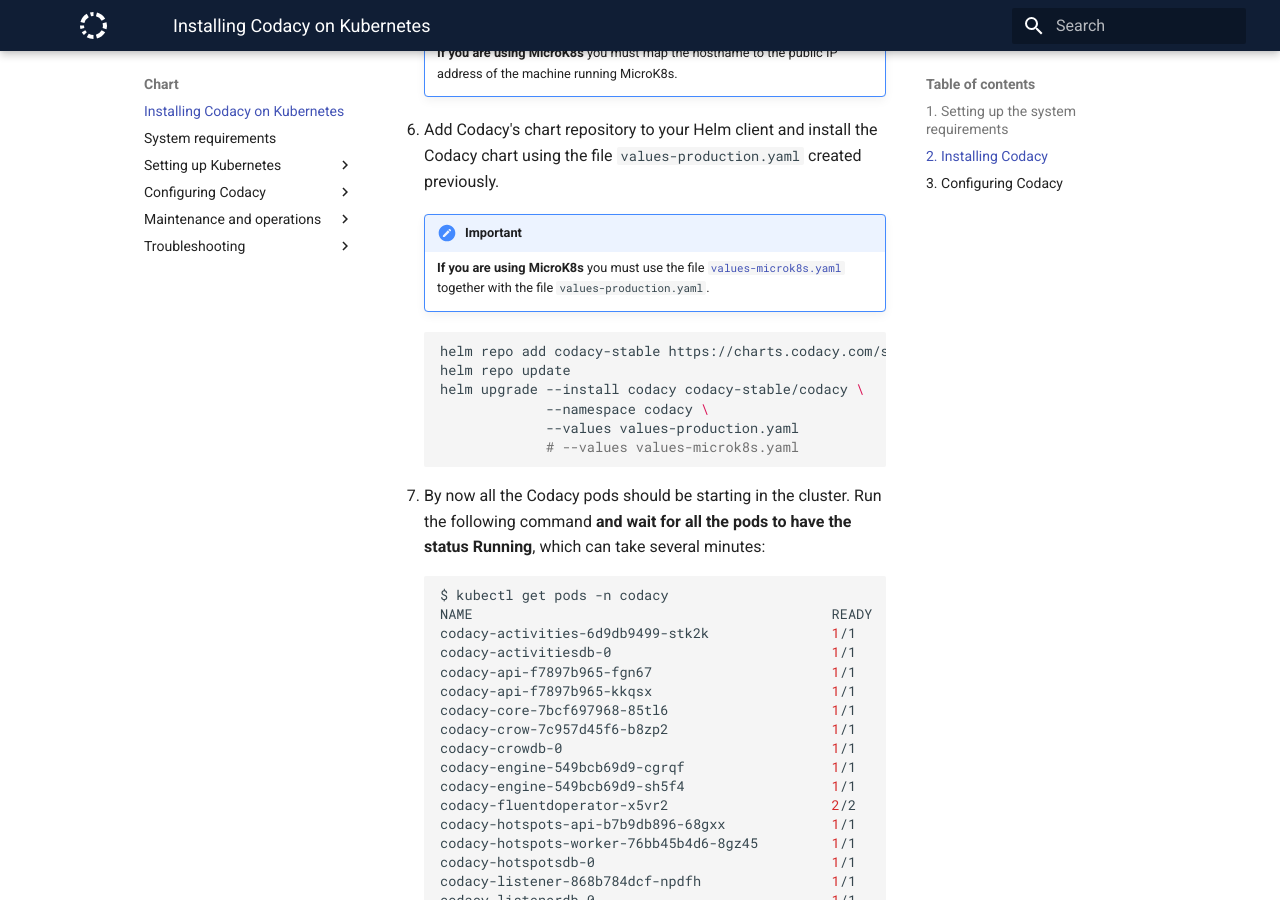
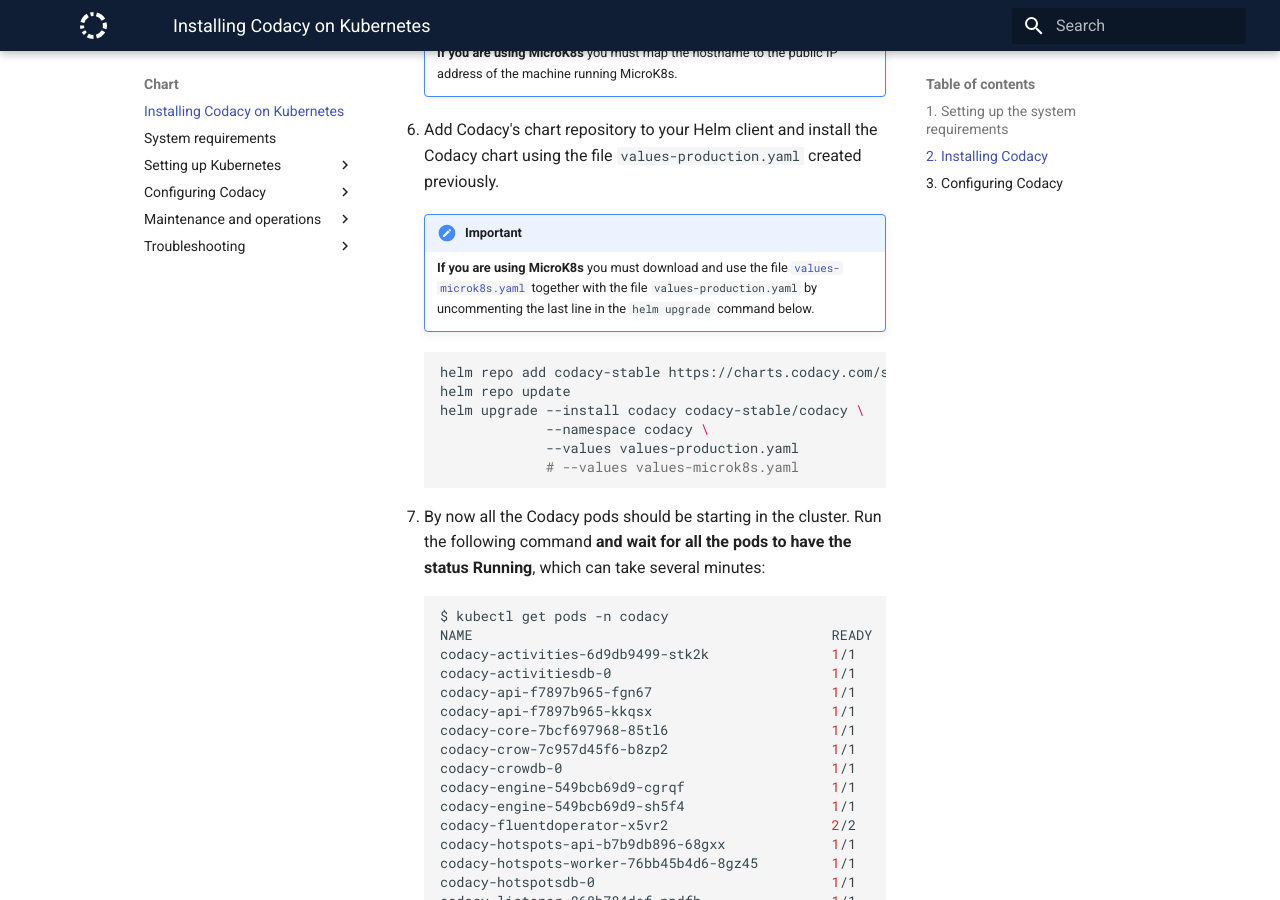
Before and after one commit to codacy/chart, an MkDocs documentation site: the page built from docs/index.md, in a window 1280 px wide and 900 px high, scrolled down 2093 px. Built offline with MkDocs 1.6.1 and Material for MkDocs 9.7.7, drawn with Linux system fonts in a browser that asks for light colours; comment, search, counter and statistics services are not loaded.

Commit message:
Clarify instructions on how to use the values-microk8s.yaml
Takes into account the feedback received from a customer.

````diff
--- a/docs/index.md
+++ b/docs/index.md
@@ -71,7 +71,7 @@
 6.  <span id="helm-upgrade">Add Codacy's chart repository to your Helm client and install the Codacy chart using the file `values-production.yaml` created previously.</span>
 
     !!! important
-        **If you are using MicroK8s** you must use the file [`values-microk8s.yaml`](./values-files/values-microk8s.yaml) together with the file `values-production.yaml`.
+        **If you are using MicroK8s** you must download and use the file [`values-microk8s.yaml`](./values-files/values-microk8s.yaml) together with the file `values-production.yaml` by uncommenting the last line in the `helm upgrade` command below.
 
     ```bash
     helm repo add codacy-stable https://charts.codacy.com/stable/
````
